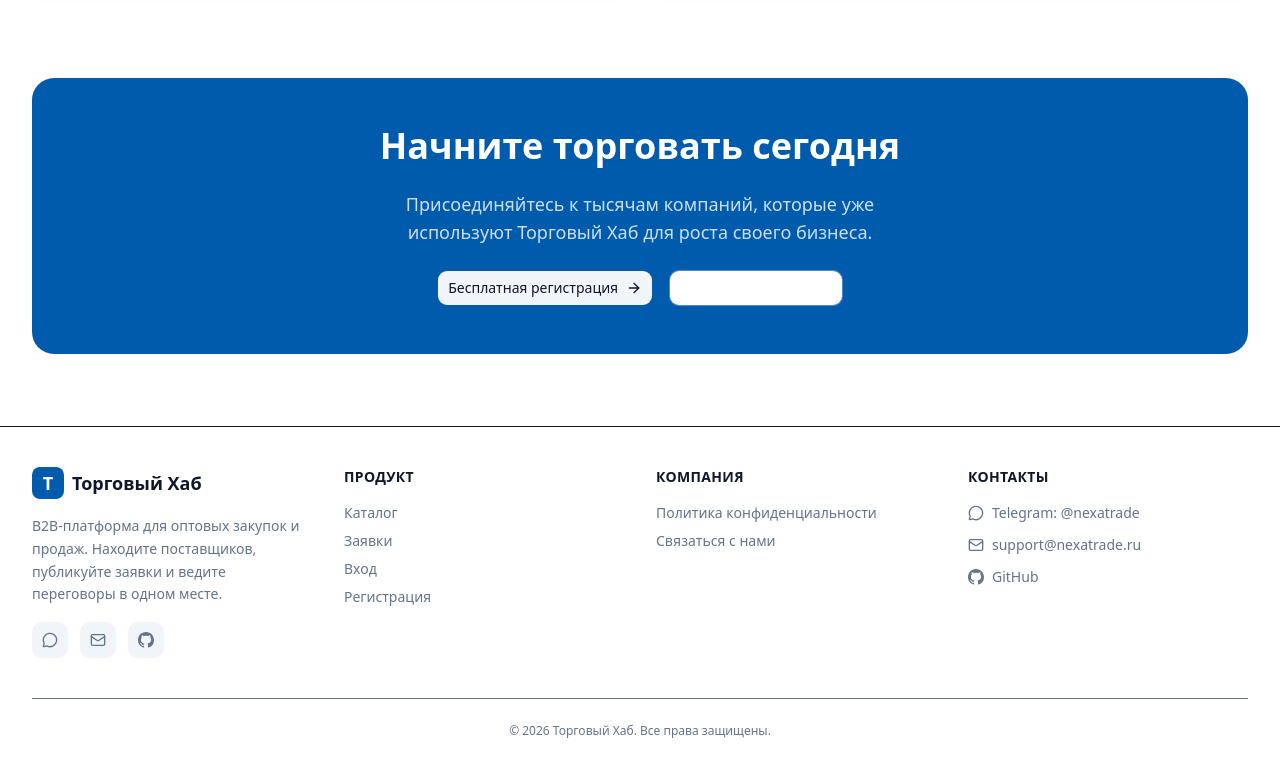
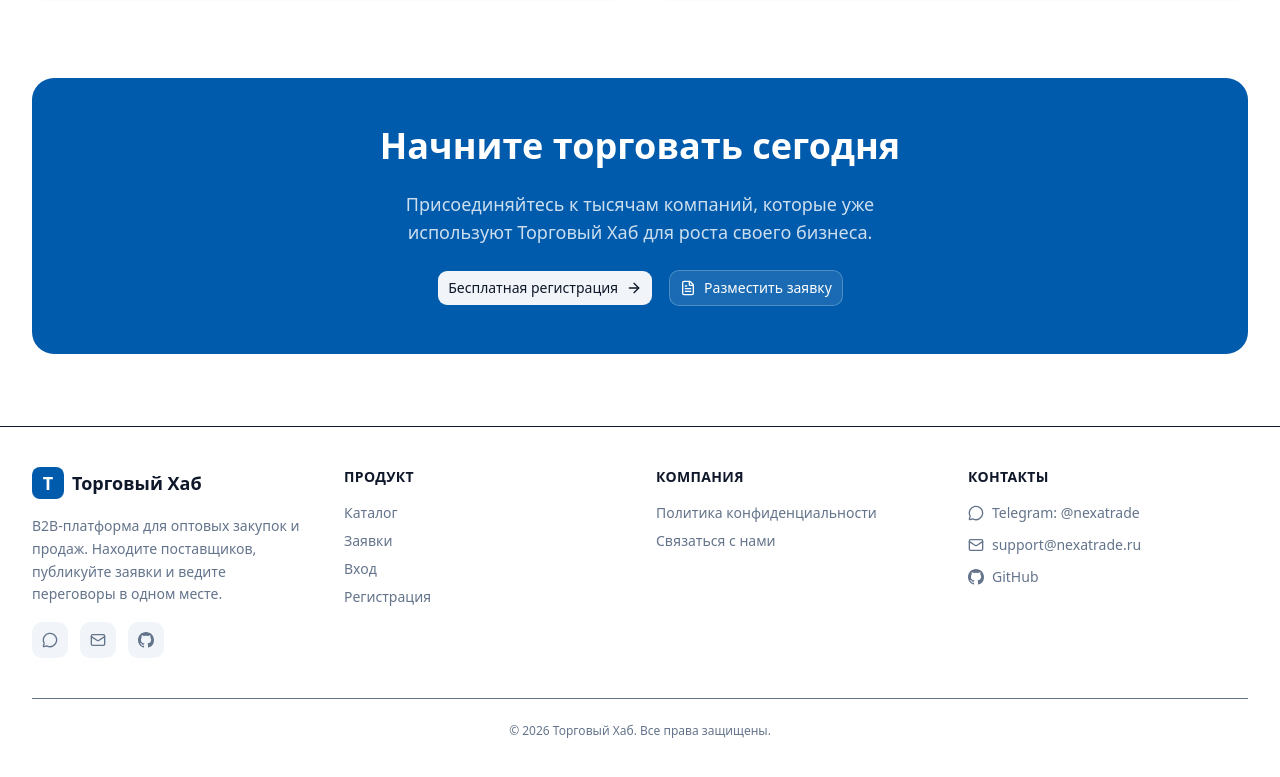
Before and after one commit to SosyaPalna/NEXATRADE, a React (Vite) app in the folder frontend/: page / in a window 1280 px wide. Shown: the part 2324-3101 px from the top of the page. Built offline with nearby package versions, Linux system fonts and the light colour scheme; no server answers.

Commit message:
fix: make outline CTA button visible in light theme

```diff
--- a/frontend/src/pages/Home.jsx
+++ b/frontend/src/pages/Home.jsx
@@ -188,7 +188,7 @@ export default function Home() {
               Бесплатная регистрация <ArrowRight className="h-4 w-4" />
             </Link>
           </Button>
-          <Button size="lg" variant="outline" className="border-primary-foreground/30 text-primary-foreground hover:bg-primary-foreground/10 gap-2" asChild>
+          <Button size="lg" variant="outline" className="border-primary-foreground/30 text-primary-foreground bg-primary-foreground/10 hover:bg-primary-foreground/20 dark:bg-transparent gap-2" asChild>
             <Link to="/register">
               <FileText className="h-4 w-4" />
               Разместить заявку
```
